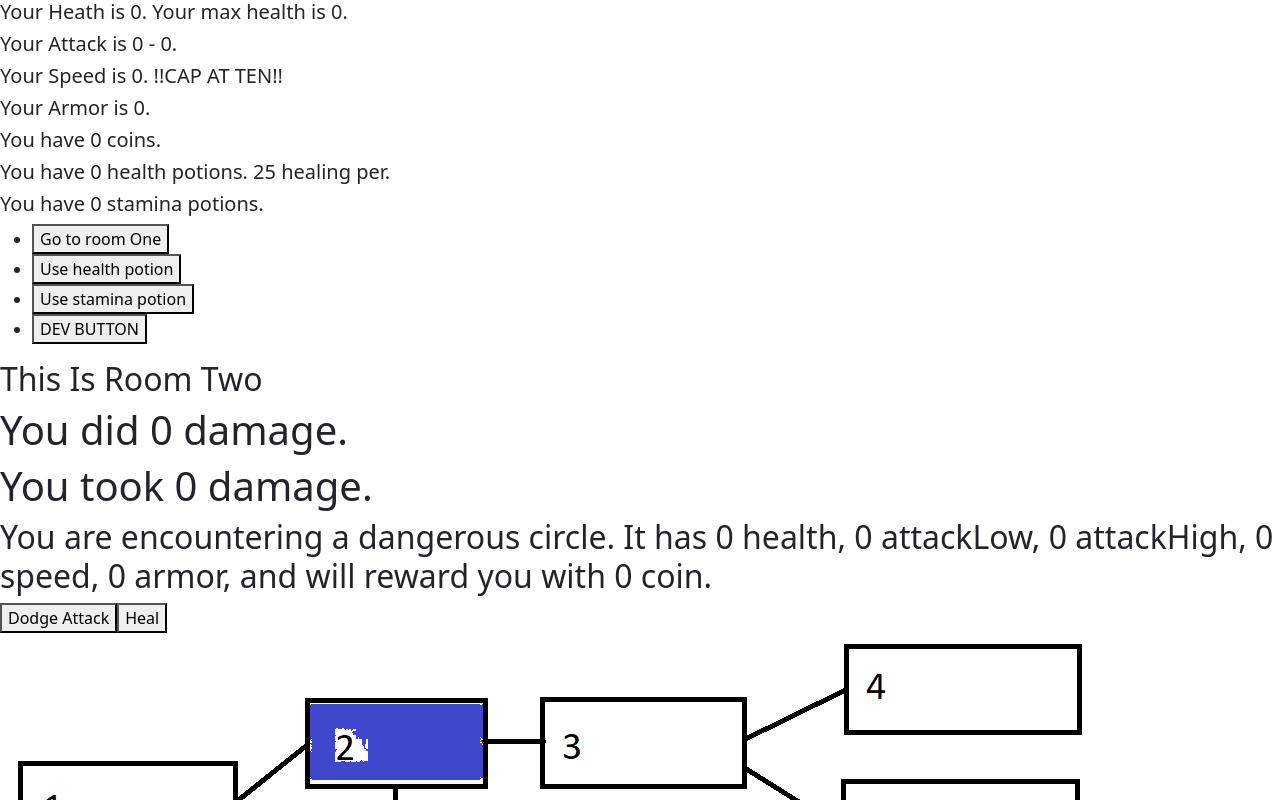
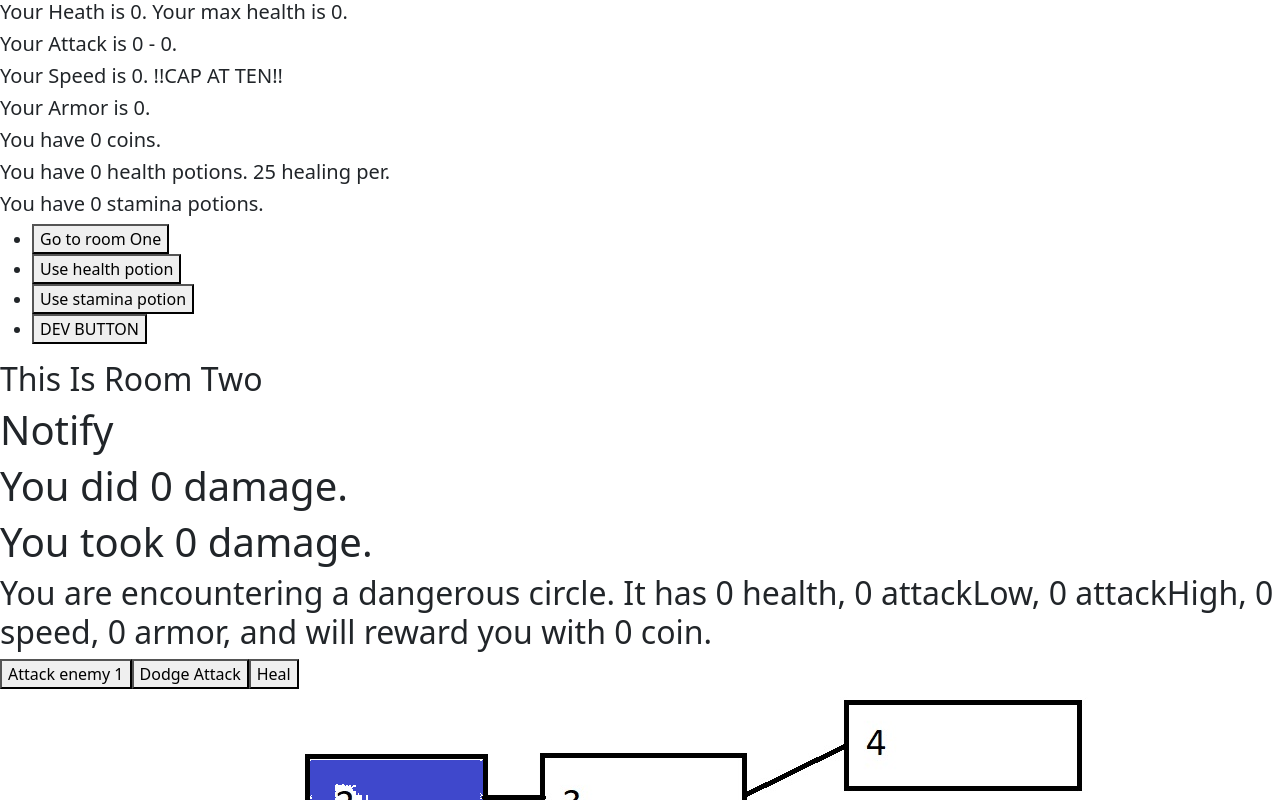
Before and after one commit to Wjamescorbett/ReactGamePractice, a React (Create React App) app: page /RoomTwo in a window 1280 px wide. Shown: the top 800 px of the page. Built offline with nearby package versions, Linux system fonts and the light colour scheme.

Commit message:
Working on making Toastify work in coorilation with giving and recieving damage. I might have to do away with the DamageEffects component and make a function for it on App.jsx.

```diff
--- a/src/components/App.jsx
+++ b/src/components/App.jsx
@@ -17,6 +17,7 @@ import RoomNine from './RoomNine/RoomNine';
 import RoomTen from './RoomTen/RoomTen';
 import RoomEleven from './RoomEleven/RoomEleven';
 import RoomTwelve from './RoomTwelve/RoomTwelve';
+import DamageEffects from './DamageEffects/DamageEffects';
 class App extends Component {
     constructor(props) {
         super(props);
@@ -368,6 +369,7 @@ class App extends Component {
                 enemyHealth: this.state.enemyHealth - currentPlayerAttack,
                 playerDamageDone: currentPlayerAttack,
                 })
+                return <DamageEffects playerDamageDone={this.state.playerDamageDone} enemyDamageDone={this.state.enemyDamageDone} />
         }
         if(attackEnemyNumber === 2){
             this.setState({
--- a/src/components/DamageEffects/DamageEffects.jsx
+++ b/src/components/DamageEffects/DamageEffects.jsx
@@ -1,38 +1,22 @@
 import React , { Component } from 'react';
 import { BrowserRouter, Route, Link } from "react-router-dom";
-import { ToastContainer } from 'react-toastify';
+import { ToastContainer, toast } from 'react-toastify';
+import 'react-toastify/dist/ReactToastify.css';
 
 
 const DamageEffects = (props) => {
+
+    const showToastMessage = () => {
+        toast.success('TEST Success Notification !', {
+            position: toast.POSITION.TOP_RIGHT
+        });
+    }
         return(
             <div>
+                <h1> {showToastMessage} Notify</h1>
+                        <ToastContainer />
                 <h1>You did {props.playerDamageDone} damage.</h1>
                 <h1>You took {props.enemyDamageDone} damage.</h1>
-                {/* <div>
-                    <ToastContainer
-                        position="top-right"
-                        autoClose={5000}
-                        hideProgressBar={false}
-                        newestOnTop={false}
-                        closeOnClick
-                        rtl={false}
-                        pauseOnFocusLoss
-                        draggable
-                        pauseOnHover
-                        theme="light"
-                    />
-                    <ToastContainer />
-                    toast('work?', {
-                        position: "top-right",
-                        autoClose: 5000,
-                        hideProgressBar: false,
-                        closeOnClick: true,
-                        pauseOnHover: true,
-                        draggable: true,
-                        progress: undefined,
-                        theme: "light",
-                    });
-                </div> */}
             </div>
 
         )
--- a/src/components/RoomTwo/RoomTwo.jsx
+++ b/src/components/RoomTwo/RoomTwo.jsx
@@ -2,16 +2,12 @@ import React, {Component} from "react";
 import { BrowserRouter, Route, Link } from "react-router-dom";
 import GameRoomTwoPNG from './GameRoomTwoPNG.png';
 import DamageEffects from "../DamageEffects/DamageEffects";
-import { ToastContainer } from 'react-toastify';
+import { ToastContainer, toast } from 'react-toastify';
+import 'react-toastify/dist/ReactToastify.css';
 
 
 
 const RoomTwo = (props) => {
-    // const showToastMessage = () => {
-    //     toast.success('Success Notification !', {
-    //         position: toast.POSITION.TOP_RIGHT
-    //     });
-    // }
 
     if(props.roomTwoStatus === 0){
         return (
@@ -26,8 +22,7 @@ const RoomTwo = (props) => {
                     <h2>You are encountering a dangerous circle. It has {props.enemyHealth} health, {props.enemyAttackLow} attackLow, {props.enemyAttackHigh} attackHigh, {props.enemySpeed} speed, {props.enemyArmor} armor, and will reward you with {props.enemyReward} coin. </h2>
                 </div>
                 <div>
-                    {/* <button className="attackMove" onClick={() => props.playerAttackMove(1), showToastMessage}>Attack</button> */}
-                    <ToastContainer />
+                    <button className="attackMove" onClick={() =>props.playerAttackMove(1)}>Attack enemy 1</button>
                     <button className="dodgeMove" onClick={() => props.playerDodgeMove()}>Dodge Attack</button>
                     <button className="healMove">Heal</button>
                 </div>
```
